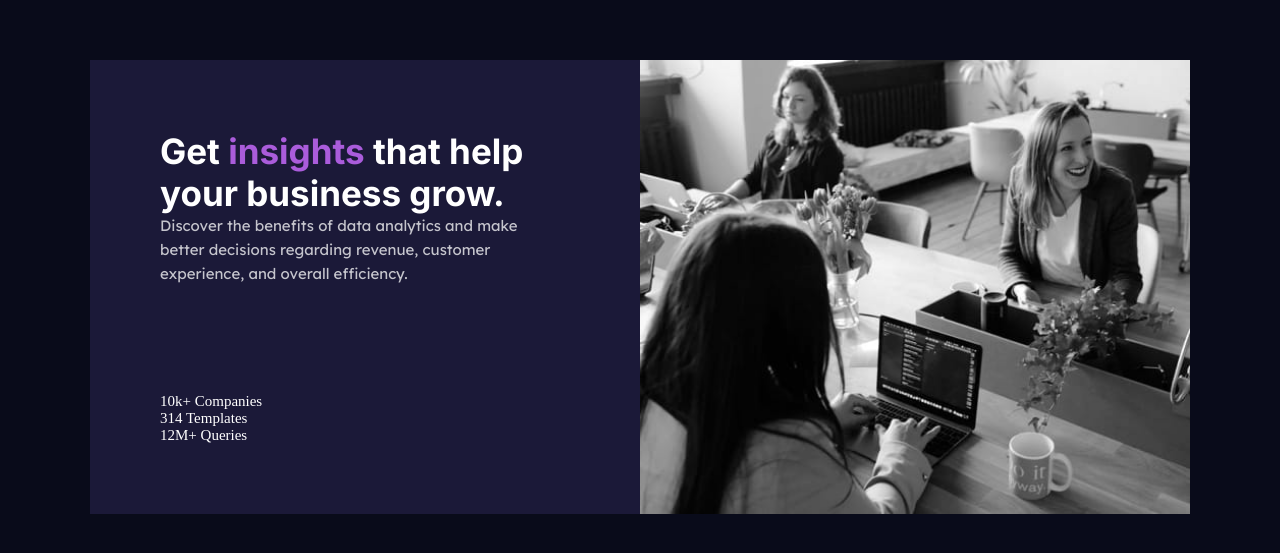
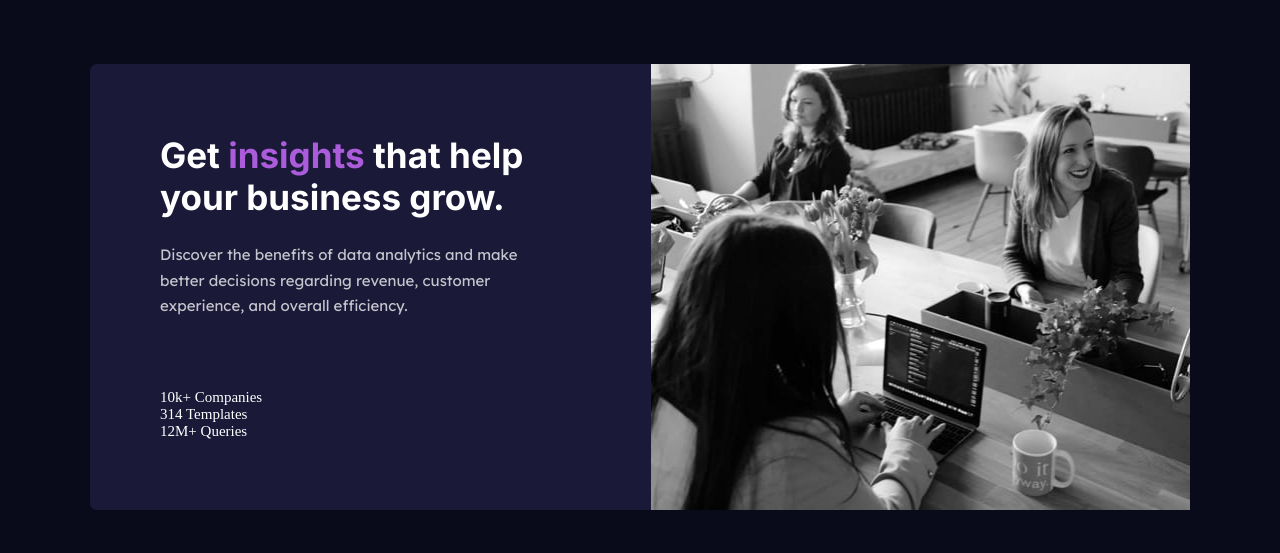
Before and after one commit to kom42ec/stats-preview-card, a plain HTML site: page index.html in a window 1280 px wide. Shown: the part 113-666 px from the top of the page. Drawn offline with Linux system fonts and the light colour scheme.

Commit message:
minor changes

```diff
--- a/styles.css
+++ b/styles.css
@@ -72,8 +72,9 @@ img {
 .container {
   max-width: 110rem;
   display: grid;
-  grid-template-columns: 1fr 1fr;
+  grid-template-columns: 51fr 49fr;
   background-color: var(--saturated-blue);
+  border-radius: 7px;
 }
 .content {
   padding: 7rem 10rem 7rem 7rem;
@@ -90,6 +91,7 @@ img {
   font-size: 3.5rem;
   font-weight: 700;
   line-height: 1.2;
+  margin-bottom: 2.4rem;
 }
 .heading span {
   color: var(--soft-violet);
@@ -99,7 +101,7 @@ img {
   font-size: 1.5rem;
   color: var(--main-paragraph);
   font-weight: 400;
-  line-height: 1.6;
+  line-height: 1.7;
 }
 .stats {
 }
```
